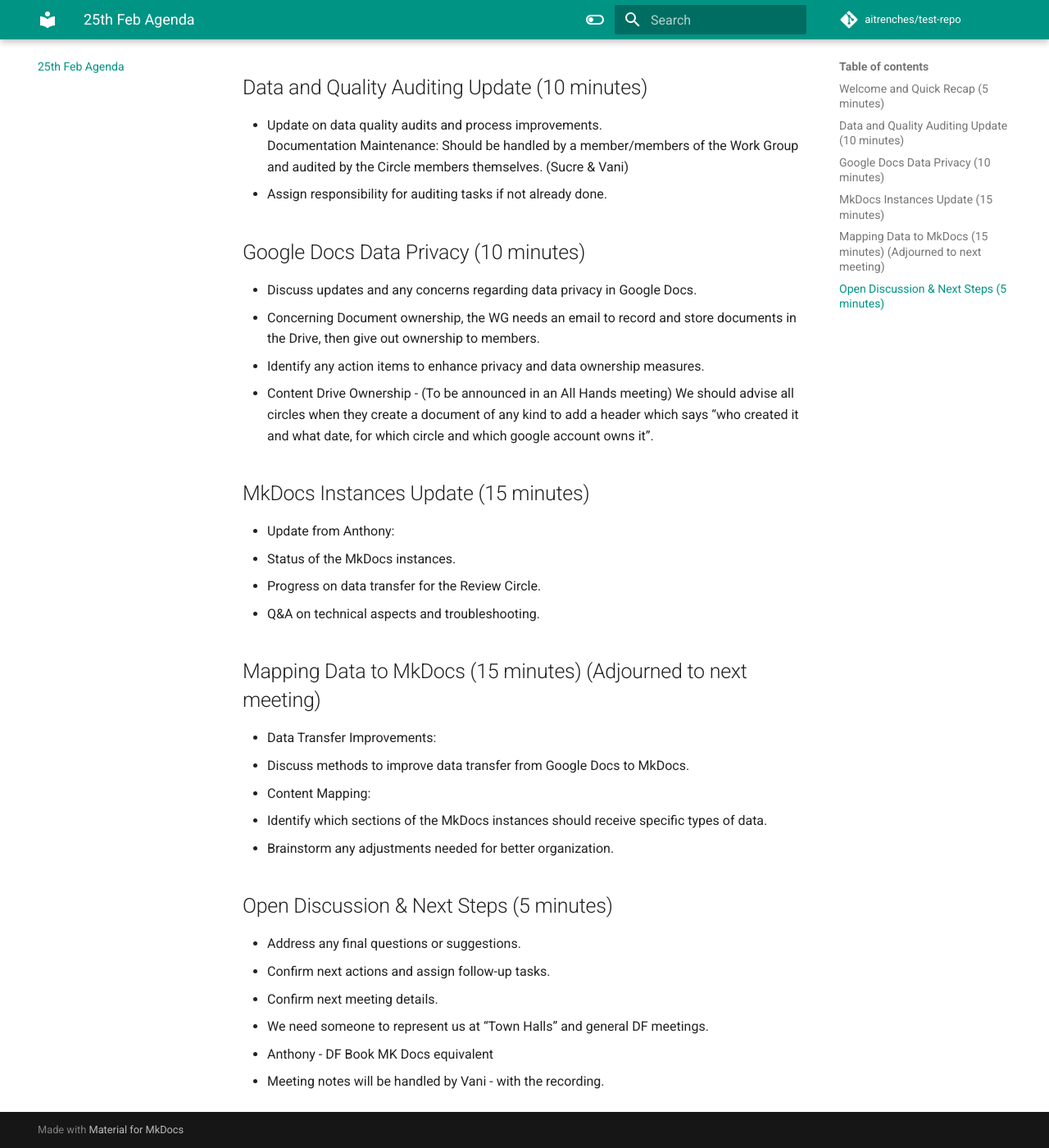
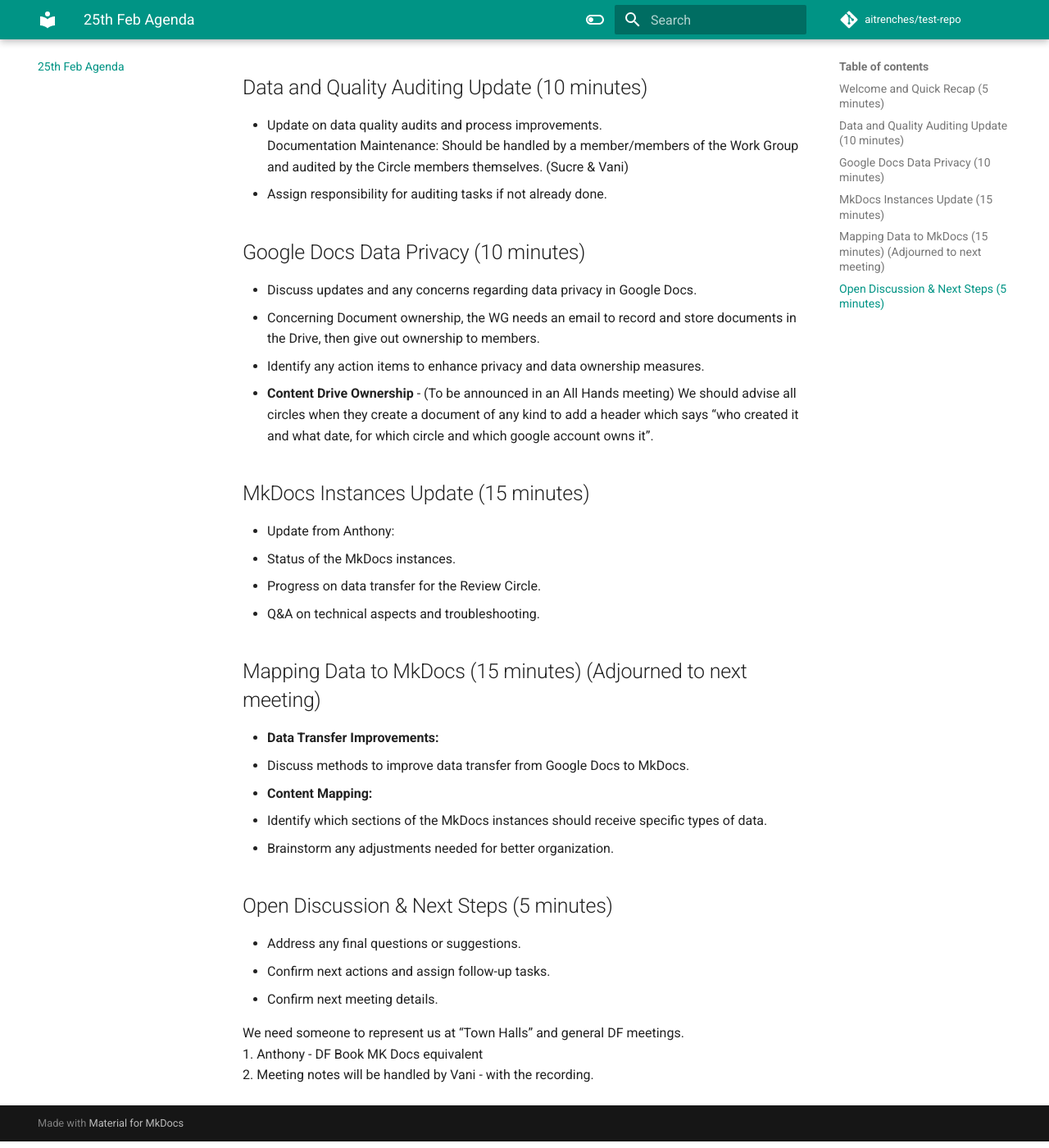
Before and after one commit to aitrenches/test-repo, an MkDocs documentation site: the page built from docs/25th-feb-agenda.md, in a window 1280 px wide and 1400 px high, scrolled down 422 px. Shown: the whole window at 82% size. Built offline with MkDocs 1.6.1 and Material for MkDocs 9.7.7, drawn with Linux system fonts in a browser that asks for light colours; comment, search, counter and statistics services are not loaded.

Commit message:
Update: 25th Feb Agenda

```diff
--- a/docs/25th-feb-agenda.md
+++ b/docs/25th-feb-agenda.md
@@ -1,4 +1,5 @@
 # Agenda for DF Circles Documentation Work Group Meeting
+
 **Date:** February 25th, 2025
 **Time:** 1PM UTC
 
@@ -15,18 +16,18 @@
 - Discuss updates and any concerns regarding data privacy in Google Docs.
 - Concerning Document ownership, the WG needs an email to record and store documents in the Drive, then give out ownership to members.
 - Identify any action items to enhance privacy and data ownership measures.
-- Content Drive Ownership - (To be announced in an All Hands meeting) We should advise all circles when they create a document of any kind to add a header which says “who created it and what date, for which circle and which google account owns it”.
+- **Content Drive Ownership** - (To be announced in an All Hands meeting) We should advise all circles when they create a document of any kind to add a header which says “who created it and what date, for which circle and which google account owns it”.
 
 ## MkDocs Instances Update (15 minutes)
 - Update from Anthony:
   - Status of the MkDocs instances.
   - Progress on data transfer for the Review Circle.
-- Q&A on technical aspects and troubleshooting.
+  - Q&A on technical aspects and troubleshooting.
 
 ## Mapping Data to MkDocs (15 minutes) (Adjourned to next meeting)
-- Data Transfer Improvements:
+- **Data Transfer Improvements:**
   - Discuss methods to improve data transfer from Google Docs to MkDocs.
-- Content Mapping:
+- **Content Mapping:**
   - Identify which sections of the MkDocs instances should receive specific types of data.
   - Brainstorm any adjustments needed for better organization.
 
@@ -34,6 +35,7 @@
 - Address any final questions or suggestions.
 - Confirm next actions and assign follow-up tasks.
 - Confirm next meeting details.
-- We need someone to represent us at “Town Halls” and general DF meetings.
-  1. Anthony - DF Book MK Docs equivalent
-  2. Meeting notes will be handled by Vani - with the recording.
+
+We need someone to represent us at “Town Halls” and general DF meetings.
+1. Anthony - DF Book MK Docs equivalent
+2. Meeting notes will be handled by Vani - with the recording.
```
